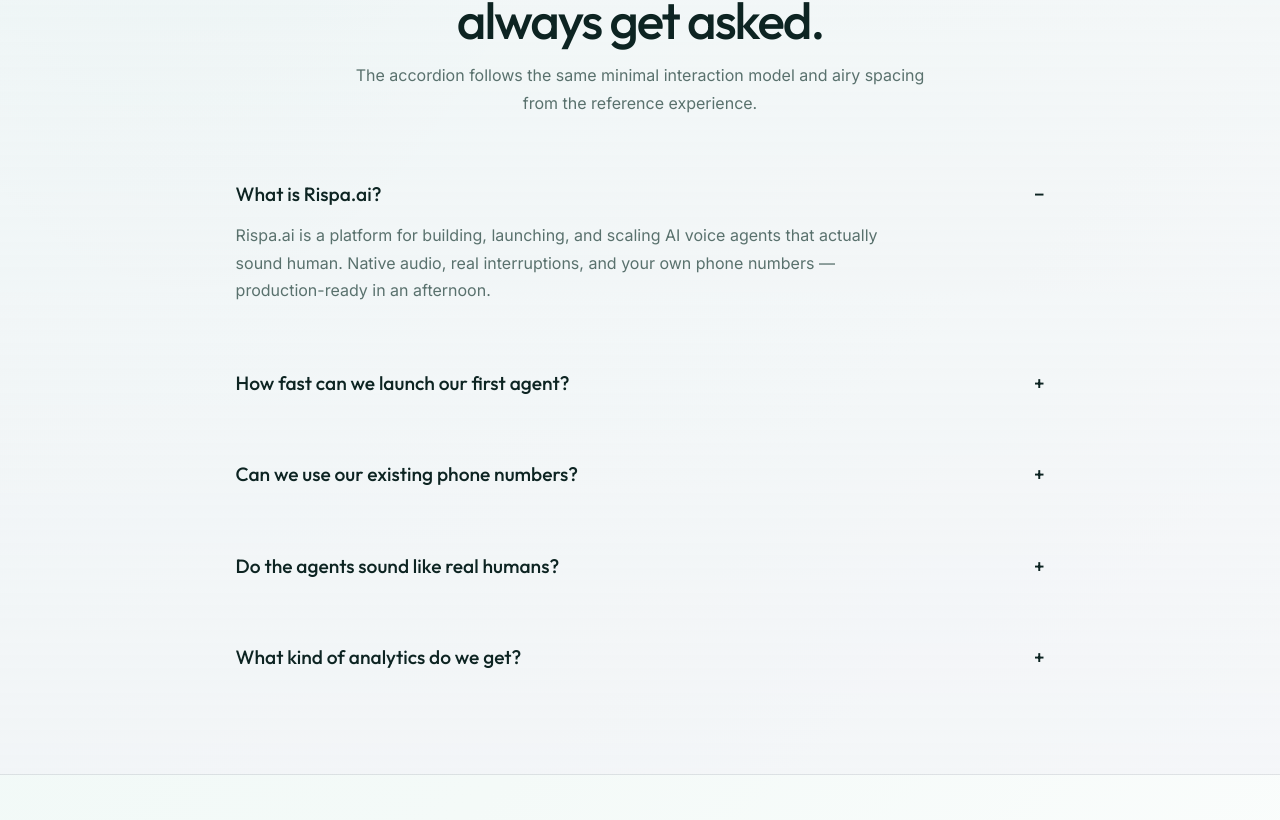
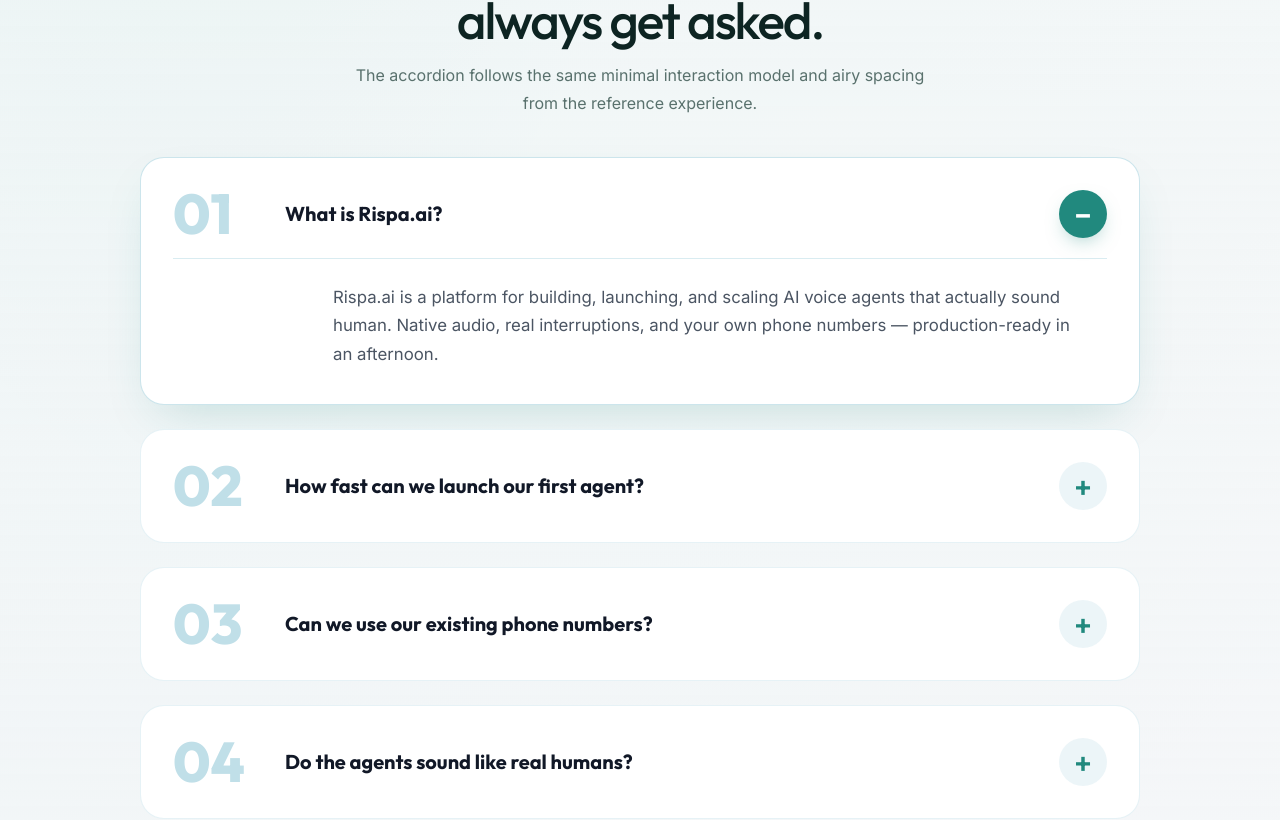
Before and after one commit to bideptart/RispaWebsite, a React (Vite) app: page /faq in a window 1280 px wide. Shown: the part 3540-4360 px from the top of the page. Built offline with nearby package versions, Linux system fonts and the light colour scheme.

Commit message:
Home page faq-list update design

```diff
--- a/src/App.jsx
+++ b/src/App.jsx
@@ -26,6 +26,14 @@
       window.scrollTo({ top: 0, behavior: 'smooth' })
     } else if (pageId === 'home') {
       setActivePage('home')
+      window.scrollTo({ top: 0, behavior: 'smooth' })
+    } else if (pageId === 'blog') {
+      // For now, set active page to blog (we can add a Blog page later)
+      setActivePage('blog')
+      window.scrollTo({ top: 0, behavior: 'smooth' })
+    } else if (pageId === 'how-it-works') {
+      // "how-it-works" is the industries section on home page for now
+      setActivePage('industries')
       window.scrollTo({ top: 0, behavior: 'smooth' })
     } else {
       // If it's a section on home page (e.g. how-it-works, faq, cta)
--- a/src/components/FAQ/Accordion.jsx
+++ b/src/components/FAQ/Accordion.jsx
@@ -1,11 +1,26 @@
-function Accordion({ item, open, onToggle }) {
+function Accordion({ item, open, onToggle, index }) {
+  // Pad the index to 2 digits (01, 02, etc.)
+  const paddedIndex = String(index + 1).padStart(2, '0')
+
   return (
     <article className={`accordion ${open ? 'is-open' : ''}`}>
-      <button type="button" className="accordion__trigger" onClick={onToggle}>
-        <span>{item.question}</span>
-        <span>{open ? '−' : '+'}</span>
-      </button>
-      {open ? <p className="accordion__content">{item.answer}</p> : null}
+      <div className="accordion__header">
+        <button type="button" className="accordion__trigger" onClick={onToggle}>
+          <div className="accordion__trigger-left">
+            <span className="accordion__number">{paddedIndex}</span>
+            <span className="accordion__question">{item.question}</span>
+          </div>
+          <div className={`accordion__toggle ${open ? 'is-open' : ''}`}>
+            <span>{open ? '−' : '+'}</span>
+          </div>
+        </button>
+      </div>
+      {open ? (
+        <div className="accordion__content-wrapper">
+          <div className="accordion__divider"></div>
+          <p className="accordion__content">{item.answer}</p>
+        </div>
+      ) : null}
     </article>
   )
 }
--- a/src/components/FAQ/FAQ.jsx
+++ b/src/components/FAQ/FAQ.jsx
@@ -22,6 +22,7 @@
             item={item}
             open={openIndex === index}
             onToggle={() => setOpenIndex(openIndex === index ? -1 : index)}
+            index={index}
           />
         ))}
       </Container>
--- a/src/styles/globals.css
+++ b/src/styles/globals.css
@@ -1522,35 +1522,103 @@
 }
 
 .faq-list {
-  max-width: 860px;
+  max-width: 1000px;
   display: grid;
-  gap: 1rem;
+  gap: 1.5rem;
+  margin: 0 auto;
 }
 
 .accordion {
-  box-shadow: none;
+  background: white;
+  border-radius: 24px;
+  border: 1px solid rgba(192, 223, 232, 0.4);
+  padding: 0.75rem 2rem;
+  transition: all 0.3s ease;
+}
+
+.accordion.is-open {
+  box-shadow: 0 20px 50px -20px rgba(33, 137, 126, 0.25);
+  border-color: rgba(192, 223, 232, 0.8);
+}
+
+.accordion__header {
+  width: 100%;
 }
 
 .accordion__trigger {
   width: 100%;
-  padding: 0;
+  padding: 1rem 0;
   border: 0;
   background: transparent;
   display: flex;
   align-items: center;
   justify-content: space-between;
   gap: 1rem;
-  font-family: var(--heading-font);
-  font-size: 1.2rem;
-  font-weight: 500;
   text-align: left;
   color: var(--text);
   cursor: pointer;
 }
 
+.accordion__trigger-left {
+  display: flex;
+  align-items: center;
+  gap: 2rem;
+  flex: 1;
+}
+
+.accordion__number {
+  font-size: 3.5rem;
+  font-weight: 800;
+  color: #C0DFE8;
+  font-family: var(--heading-font);
+  line-height: 1;
+  min-width: 80px;
+}
+
+.accordion__question {
+  font-family: var(--heading-font);
+  font-size: 1.25rem;
+  font-weight: 700;
+  color: #111827;
+  line-height: 1.4;
+}
+
+.accordion__toggle {
+  width: 48px;
+  height: 48px;
+  border-radius: 50%;
+  background: rgba(192, 223, 232, 0.3);
+  color: #21897e;
+  display: grid;
+  place-items: center;
+  font-size: 1.75rem;
+  font-weight: 700;
+  transition: all 0.3s ease;
+  flex-shrink: 0;
+}
+
+.accordion__toggle.is-open {
+  background: #21897e;
+  color: white;
+  box-shadow: 0 8px 20px -8px rgba(33, 137, 126, 0.5);
+}
+
+.accordion__content-wrapper {
+  padding-bottom: 1.5rem;
+}
+
+.accordion__divider {
+  height: 1px;
+  background: rgba(192, 223, 232, 0.6);
+  margin-bottom: 1.5rem;
+}
+
 .accordion__content {
-  margin-top: 1rem;
-  max-width: 64ch;
+  margin-left: 10rem;
+  max-width: 70ch;
+  font-size: 1.05rem;
+  line-height: 1.7;
+  color: #4b5563;
 }
 
 .cta {
```
Also changed, not shown: src/components/Navbar/NavLinks.jsx (line endings or trailing spaces).
